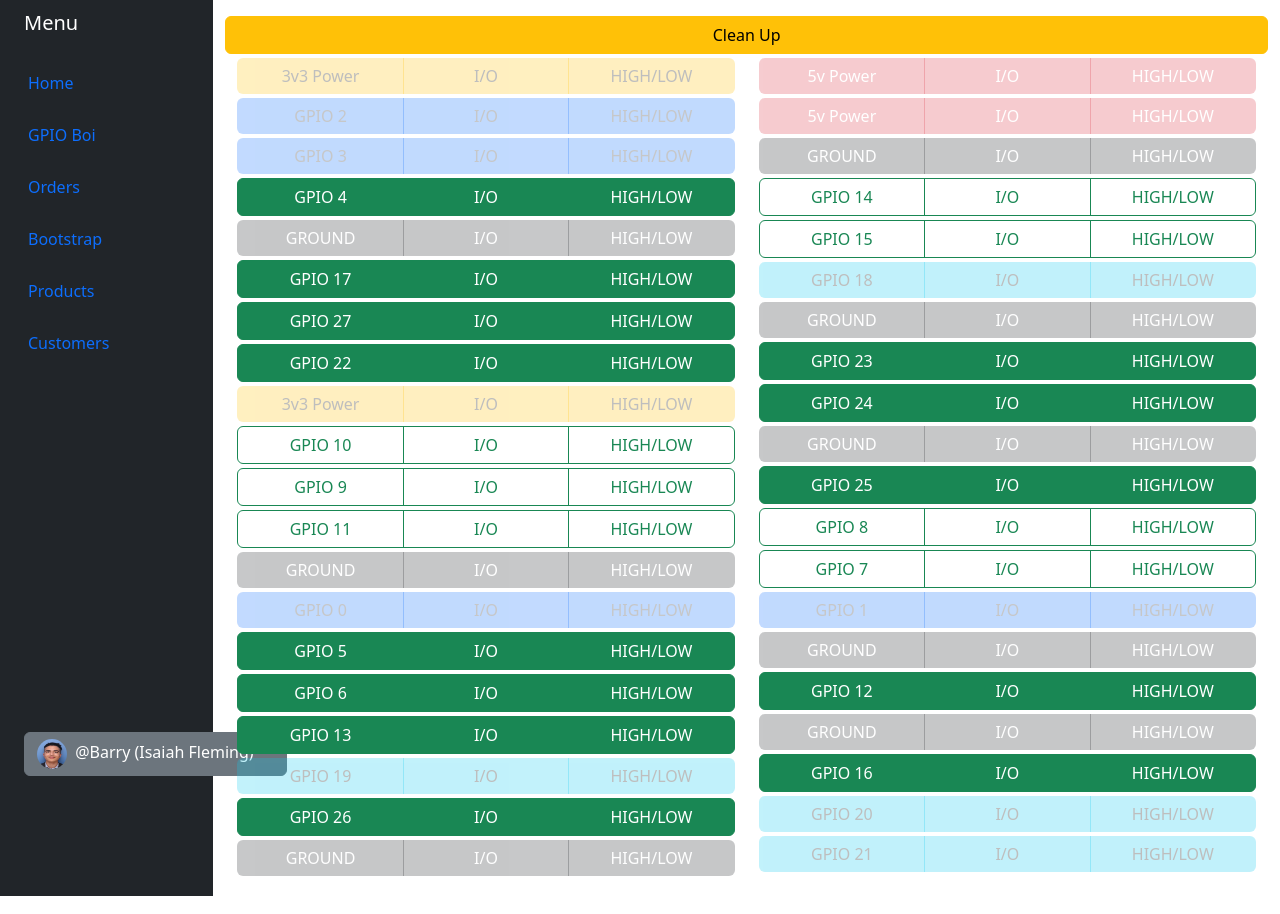
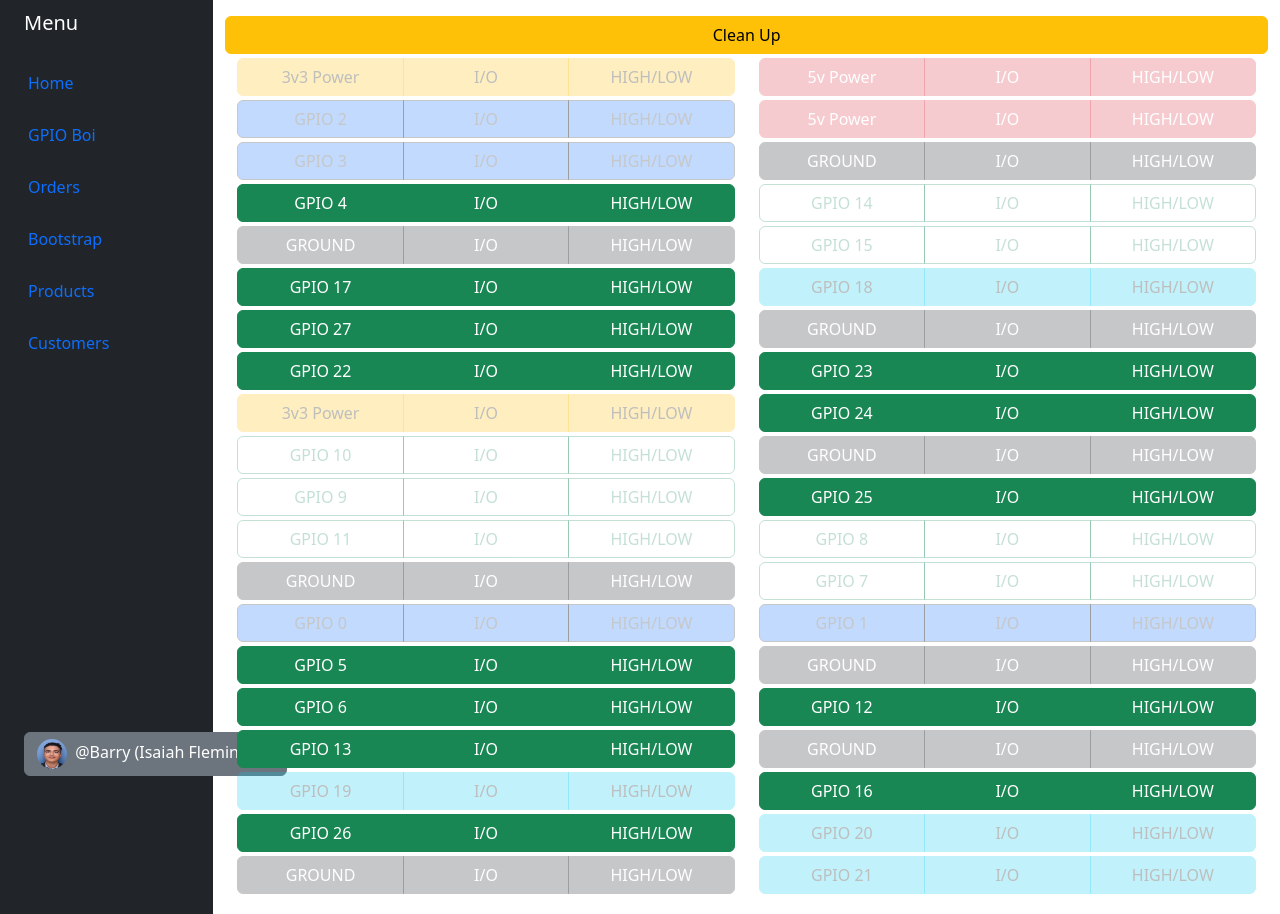
Before and after one commit to m00nberri/PiGPIO-misc, a Django app: page //GPIO-control in a window 1280 px wide. Run offline with Django 4.2, Linux system fonts and the light colour scheme.

Commit message:
Further disable nonusable GPIO, according to GPIOtools.py>useablePins

```diff
--- a/testing/templates/testing/GPIOcontrol.html
+++ b/testing/templates/testing/GPIOcontrol.html
@@ -13,23 +13,23 @@
             <div class="col">
 
                     <div class="my-1 btn-group d-flex" role="group">
-                      <a class="btn w-100 disabled border border-0 opacity-25 font-weight-light btn-warning" href="">3v3 Power</a>
-                      <a class="btn w-100 disabled border border-0 opacity-25 font-weight-light btn-warning" href="">I/O</a>
-                      <a class="btn w-100 disabled border border-0 opacity-25 font-weight-light btn-warning" href="">HIGH/LOW</a>
+                      <a class="btn w-100 disabled opacity-25 font-weight-light btn-warning" href="">3v3 Power</a>
+                      <a class="btn w-100 disabled opacity-25 font-weight-light btn-warning" href="">I/O</a>
+                      <a class="btn w-100 disabled opacity-25 font-weight-light btn-warning" href="">HIGH/LOW</a>
                     </div>
 
 
                     <div class="my-1 btn-group d-flex" role="group">
-                      <a class="btn w-100 disabled border border-0 opacity-25 font-weight-light bg-primary" href="">GPIO 2</a>
-                      <a class="btn w-100 disabled border border-0 opacity-25 font-weight-light bg-primary" href="">I/O</a>
-                      <a class="btn w-100 disabled border border-0 opacity-25 font-weight-light bg-primary" href="">HIGH/LOW</a>
+                      <a class="btn w-100 disabled opacity-25 font-weight-light bg-primary" href="">GPIO 2</a>
+                      <a class="btn w-100 disabled opacity-25 font-weight-light bg-primary" href="">I/O</a>
+                      <a class="btn w-100 disabled opacity-25 font-weight-light bg-primary" href="">HIGH/LOW</a>
                     </div>
 
 
                     <div class="my-1 btn-group d-flex" role="group">
-                      <a class="btn w-100 disabled border border-0 opacity-25 font-weight-light bg-primary" href="">GPIO 3</a>
-                      <a class="btn w-100 disabled border border-0 opacity-25 font-weight-light bg-primary" href="">I/O</a>
-                      <a class="btn w-100 disabled border border-0 opacity-25 font-weight-light bg-primary" href="">HIGH/LOW</a>
+                      <a class="btn w-100 disabled opacity-25 font-weight-light bg-primary" href="">GPIO 3</a>
+                      <a class="btn w-100 disabled opacity-25 font-weight-light bg-primary" href="">I/O</a>
+                      <a class="btn w-100 disabled opacity-25 font-weight-light bg-primary" href="">HIGH/LOW</a>
                     </div>
 
 
@@ -41,9 +41,9 @@
 
 
                     <div class="my-1 btn-group d-flex" role="group">
-                      <a class="btn w-100 disabled border border-0 opacity-25 font-weight-light btn-dark" href="">GROUND</a>
-                      <a class="btn w-100 disabled border border-0 opacity-25 font-weight-light btn-dark" href="">I/O</a>
-                      <a class="btn w-100 disabled border border-0 opacity-25 font-weight-light btn-dark" href="">HIGH/LOW</a>
+                      <a class="btn w-100 disabled opacity-25 font-weight-light btn-dark" href="">GROUND</a>
+                      <a class="btn w-100 disabled opacity-25 font-weight-light btn-dark" href="">I/O</a>
+                      <a class="btn w-100 disabled opacity-25 font-weight-light btn-dark" href="">HIGH/LOW</a>
                     </div>
 
 
@@ -69,44 +69,44 @@
 
 
                     <div class="my-1 btn-group d-flex" role="group">
-                      <a class="btn w-100 disabled border border-0 opacity-25 font-weight-light btn-warning" href="">3v3 Power</a>
-                      <a class="btn w-100 disabled border border-0 opacity-25 font-weight-light btn-warning" href="">I/O</a>
-                      <a class="btn w-100 disabled border border-0 opacity-25 font-weight-light btn-warning" href="">HIGH/LOW</a>
+                      <a class="btn w-100 disabled opacity-25 font-weight-light btn-warning" href="">3v3 Power</a>
+                      <a class="btn w-100 disabled opacity-25 font-weight-light btn-warning" href="">I/O</a>
+                      <a class="btn w-100 disabled opacity-25 font-weight-light btn-warning" href="">HIGH/LOW</a>
                     </div>
 
 
                     <div class="my-1 btn-group d-flex" role="group">
-                      <a class="btn w-100 btn-outline-success font-weight-bold" href="">GPIO 10</a>
-                      <a class="btn w-100 btn-outline-success font-weight-bold" href="">I/O</a>
-                      <a class="btn w-100 btn-outline-success font-weight-bold" href="">HIGH/LOW</a>
+                      <a class="btn w-100 btn-outline-success disabled opacity-25 font-weight-light" href="">GPIO 10</a>
+                      <a class="btn w-100 btn-outline-success disabled opacity-25 font-weight-light" href="">I/O</a>
+                      <a class="btn w-100 btn-outline-success disabled opacity-25 font-weight-light" href="">HIGH/LOW</a>
                     </div>
 
 
                     <div class="my-1 btn-group d-flex" role="group">
-                      <a class="btn w-100 btn-outline-success font-weight-bold" href="">GPIO 9</a>
-                      <a class="btn w-100 btn-outline-success font-weight-bold" href="">I/O</a>
-                      <a class="btn w-100 btn-outline-success font-weight-bold" href="">HIGH/LOW</a>
+                      <a class="btn w-100 btn-outline-success disabled opacity-25 font-weight-light" href="">GPIO 9</a>
+                      <a class="btn w-100 btn-outline-success disabled opacity-25 font-weight-light" href="">I/O</a>
+                      <a class="btn w-100 btn-outline-success disabled opacity-25 font-weight-light" href="">HIGH/LOW</a>
                     </div>
 
 
                     <div class="my-1 btn-group d-flex" role="group">
-                      <a class="btn w-100 btn-outline-success font-weight-bold" href="">GPIO 11</a>
-                      <a class="btn w-100 btn-outline-success font-weight-bold" href="">I/O</a>
-                      <a class="btn w-100 btn-outline-success font-weight-bold" href="">HIGH/LOW</a>
+                      <a class="btn w-100 btn-outline-success disabled opacity-25 font-weight-light" href="">GPIO 11</a>
+                      <a class="btn w-100 btn-outline-success disabled opacity-25 font-weight-light" href="">I/O</a>
+                      <a class="btn w-100 btn-outline-success disabled opacity-25 font-weight-light" href="">HIGH/LOW</a>
                     </div>
 
 
                     <div class="my-1 btn-group d-flex" role="group">
-                      <a class="btn w-100 disabled border border-0 opacity-25 font-weight-light btn-dark" href="">GROUND</a>
-                      <a class="btn w-100 disabled border border-0 opacity-25 font-weight-light btn-dark" href="">I/O</a>
-                      <a class="btn w-100 disabled border border-0 opacity-25 font-weight-light btn-dark" href="">HIGH/LOW</a>
+                      <a class="btn w-100 disabled opacity-25 font-weight-light btn-dark" href="">GROUND</a>
+                      <a class="btn w-100 disabled opacity-25 font-weight-light btn-dark" href="">I/O</a>
+                      <a class="btn w-100 disabled opacity-25 font-weight-light btn-dark" href="">HIGH/LOW</a>
                     </div>
 
 
                     <div class="my-1 btn-group d-flex" role="group">
-                      <a class="btn w-100 disabled border border-0 opacity-25 font-weight-light bg-primary" href="">GPIO 0</a>
-                      <a class="btn w-100 disabled border border-0 opacity-25 font-weight-light bg-primary" href="">I/O</a>
-                      <a class="btn w-100 disabled border border-0 opacity-25 font-weight-light bg-primary" href="">HIGH/LOW</a>
+                      <a class="btn w-100 disabled opacity-25 font-weight-light bg-primary" href="">GPIO 0</a>
+                      <a class="btn w-100 disabled opacity-25 font-weight-light bg-primary" href="">I/O</a>
+                      <a class="btn w-100 disabled opacity-25 font-weight-light bg-primary" href="">HIGH/LOW</a>
                     </div>
 
 
@@ -132,9 +132,9 @@
 
 
                     <div class="my-1 btn-group d-flex" role="group">
-                      <a class="btn w-100 btn-info disabled border border-0 opacity-25 font-weight-light" href="">GPIO 19</a>
-                      <a class="btn w-100 btn-info disabled border border-0 opacity-25 font-weight-light" href="">I/O</a>
-                      <a class="btn w-100 btn-info disabled border border-0 opacity-25 font-weight-light" href="">HIGH/LOW</a>
+                      <a class="btn w-100 btn-info disabled opacity-25 font-weight-light" href="">GPIO 19</a>
+                      <a class="btn w-100 btn-info disabled opacity-25 font-weight-light" href="">I/O</a>
+                      <a class="btn w-100 btn-info disabled opacity-25 font-weight-light" href="">HIGH/LOW</a>
                     </div>
 
 
@@ -146,60 +146,60 @@
 
 
                     <div class="my-1 btn-group d-flex" role="group">
-                      <a class="btn w-100 disabled border border-0 opacity-25 font-weight-light btn-dark" href="">GROUND</a>
-                      <a class="btn w-100 disabled border border-0 opacity-25 font-weight-light btn-dark" href="">I/O</a>
-                      <a class="btn w-100 disabled border border-0 opacity-25 font-weight-light btn-dark" href="">HIGH/LOW</a>
+                      <a class="btn w-100 disabled opacity-25 font-weight-light btn-dark" href="">GROUND</a>
+                      <a class="btn w-100 disabled opacity-25 font-weight-light btn-dark" href="">I/O</a>
+                      <a class="btn w-100 disabled opacity-25 font-weight-light btn-dark" href="">HIGH/LOW</a>
                     </div>
 
             </div>
             <div class="col">
 
                 <div class="my-1 btn-group d-flex" role="group">
-                    <a class="btn w-100 disabled border border-0 opacity-25 font-weight-light btn-danger" href="">5v Power</a>
-                    <a class="btn w-100 disabled border border-0 opacity-25 font-weight-light btn-danger" href="">I/O</a>
-                    <a class="btn w-100 disabled border border-0 opacity-25 font-weight-light btn-danger" href="">HIGH/LOW</a>
+                    <a class="btn w-100 disabled opacity-25 font-weight-light btn-danger" href="">5v Power</a>
+                    <a class="btn w-100 disabled opacity-25 font-weight-light btn-danger" href="">I/O</a>
+                    <a class="btn w-100 disabled opacity-25 font-weight-light btn-danger" href="">HIGH/LOW</a>
                   </div>
 
 
                   <div class="my-1 btn-group d-flex" role="group">
-                    <a class="btn w-100 disabled border border-0 opacity-25 font-weight-light btn-danger" href="">5v Power</a>
-                    <a class="btn w-100 disabled border border-0 opacity-25 font-weight-light btn-danger" href="">I/O</a>
-                    <a class="btn w-100 disabled border border-0 opacity-25 font-weight-light btn-danger" href="">HIGH/LOW</a>
+                    <a class="btn w-100 disabled opacity-25 font-weight-light btn-danger" href="">5v Power</a>
+                    <a class="btn w-100 disabled opacity-25 font-weight-light btn-danger" href="">I/O</a>
+                    <a class="btn w-100 disabled opacity-25 font-weight-light btn-danger" href="">HIGH/LOW</a>
                   </div>
 
 
                   <div class="my-1 btn-group d-flex" role="group">
-                    <a class="btn w-100 disabled border border-0 opacity-25 font-weight-light btn-dark" href="">GROUND</a>
-                    <a class="btn w-100 disabled border border-0 opacity-25 font-weight-light btn-dark" href="">I/O</a>
-                    <a class="btn w-100 disabled border border-0 opacity-25 font-weight-light btn-dark" href="">HIGH/LOW</a>
+                    <a class="btn w-100 disabled opacity-25 font-weight-light btn-dark" href="">GROUND</a>
+                    <a class="btn w-100 disabled opacity-25 font-weight-light btn-dark" href="">I/O</a>
+                    <a class="btn w-100 disabled opacity-25 font-weight-light btn-dark" href="">HIGH/LOW</a>
                   </div>
 
 
                   <div class="my-1 btn-group d-flex" role="group">
-                    <a class="btn w-100 btn-outline-success font-weight-bold" href="">GPIO 14</a>
-                    <a class="btn w-100 btn-outline-success font-weight-bold" href="">I/O</a>
-                    <a class="btn w-100 btn-outline-success font-weight-bold" href="">HIGH/LOW</a>
+                    <a class="btn w-100 btn-outline-success disabled opacity-25 font-weight-light" href="">GPIO 14</a>
+                    <a class="btn w-100 btn-outline-success disabled opacity-25 font-weight-light" href="">I/O</a>
+                    <a class="btn w-100 btn-outline-success disabled opacity-25 font-weight-light" href="">HIGH/LOW</a>
                   </div>
 
 
                   <div class="my-1 btn-group d-flex" role="group">
-                    <a class="btn w-100 btn-outline-success font-weight-bold" href="">GPIO 15</a>
-                    <a class="btn w-100 btn-outline-success font-weight-bold" href="">I/O</a>
-                    <a class="btn w-100 btn-outline-success font-weight-bold" href="">HIGH/LOW</a>
+                    <a class="btn w-100 btn-outline-success disabled opacity-25 font-weight-light" href="">GPIO 15</a>
+                    <a class="btn w-100 btn-outline-success disabled opacity-25 font-weight-light" href="">I/O</a>
+                    <a class="btn w-100 btn-outline-success disabled opacity-25 font-weight-light" href="">HIGH/LOW</a>
                   </div>
 
 
                   <div class="my-1 btn-group d-flex" role="group">
-                    <a class="btn w-100 btn-info disabled border border-0 opacity-25 font-weight-light" href="">GPIO 18</a>
-                    <a class="btn w-100 btn-info disabled border border-0 opacity-25 font-weight-light" href="">I/O</a>
-                    <a class="btn w-100 btn-info disabled border border-0 opacity-25 font-weight-light" href="">HIGH/LOW</a>
+                    <a class="btn w-100 btn-info disabled opacity-25 font-weight-light" href="">GPIO 18</a>
+                    <a class="btn w-100 btn-info disabled opacity-25 font-weight-light" href="">I/O</a>
+                    <a class="btn w-100 btn-info disabled opacity-25 font-weight-light" href="">HIGH/LOW</a>
                   </div>
 
 
                   <div class="my-1 btn-group d-flex" role="group">
-                    <a class="btn w-100 disabled border border-0 opacity-25 font-weight-light btn-dark" href="">GROUND</a>
-                    <a class="btn w-100 disabled border border-0 opacity-25 font-weight-light btn-dark" href="">I/O</a>
-                    <a class="btn w-100 disabled border border-0 opacity-25 font-weight-light btn-dark" href="">HIGH/LOW</a>
+                    <a class="btn w-100 disabled opacity-25 font-weight-light btn-dark" href="">GROUND</a>
+                    <a class="btn w-100 disabled opacity-25 font-weight-light btn-dark" href="">I/O</a>
+                    <a class="btn w-100 disabled opacity-25 font-weight-light btn-dark" href="">HIGH/LOW</a>
                   </div>
 
 
@@ -218,9 +218,9 @@
 
 
                   <div class="my-1 btn-group d-flex" role="group">
-                    <a class="btn w-100 disabled border border-0 opacity-25 font-weight-light btn-dark" href="">GROUND</a>
-                    <a class="btn w-100 disabled border border-0 opacity-25 font-weight-light btn-dark" href="">I/O</a>
-                    <a class="btn w-100 disabled border border-0 opacity-25 font-weight-light btn-dark" href="">HIGH/LOW</a>
+                    <a class="btn w-100 disabled opacity-25 font-weight-light btn-dark" href="">GROUND</a>
+                    <a class="btn w-100 disabled opacity-25 font-weight-light btn-dark" href="">I/O</a>
+                    <a class="btn w-100 disabled opacity-25 font-weight-light btn-dark" href="">HIGH/LOW</a>
                   </div>
 
 
@@ -232,30 +232,30 @@
 
 
                   <div class="my-1 btn-group d-flex" role="group">
-                    <a class="btn w-100 btn-outline-success font-weight-bold" href="">GPIO 8</a>
-                    <a class="btn w-100 btn-outline-success font-weight-bold" href="">I/O</a>
-                    <a class="btn w-100 btn-outline-success font-weight-bold" href="">HIGH/LOW</a>
+                    <a class="btn w-100 btn-outline-success disabled opacity-25 font-weight-light" href="">GPIO 8</a>
+                    <a class="btn w-100 btn-outline-success disabled opacity-25 font-weight-light" href="">I/O</a>
+                    <a class="btn w-100 btn-outline-success disabled opacity-25 font-weight-light" href="">HIGH/LOW</a>
                   </div>
 
 
                   <div class="my-1 btn-group d-flex" role="group">
-                    <a class="btn w-100 btn-outline-success font-weight-bold" href="">GPIO 7</a>
-                    <a class="btn w-100 btn-outline-success font-weight-bold" href="">I/O</a>
-                    <a class="btn w-100 btn-outline-success font-weight-bold" href="">HIGH/LOW</a>
+                    <a class="btn w-100 btn-outline-success disabled opacity-25 font-weight-light" href="">GPIO 7</a>
+                    <a class="btn w-100 btn-outline-success disabled opacity-25 font-weight-light" href="">I/O</a>
+                    <a class="btn w-100 btn-outline-success disabled opacity-25 font-weight-light" href="">HIGH/LOW</a>
                   </div>
 
 
                   <div class="my-1 btn-group d-flex" role="group">
-                    <a class="btn w-100 disabled border border-0 opacity-25 font-weight-light bg-primary" href="">GPIO 1</a>
-                    <a class="btn w-100 disabled border border-0 opacity-25 font-weight-light bg-primary" href="">I/O</a>
-                    <a class="btn w-100 disabled border border-0 opacity-25 font-weight-light bg-primary" href="">HIGH/LOW</a>
+                    <a class="btn w-100 disabled opacity-25 font-weight-light bg-primary" href="">GPIO 1</a>
+                    <a class="btn w-100 disabled opacity-25 font-weight-light bg-primary" href="">I/O</a>
+                    <a class="btn w-100 disabled opacity-25 font-weight-light bg-primary" href="">HIGH/LOW</a>
                   </div>
 
 
                   <div class="my-1 btn-group d-flex" role="group">
-                    <a class="btn w-100 disabled border border-0 opacity-25 font-weight-light btn-dark" href="">GROUND</a>
-                    <a class="btn w-100 disabled border border-0 opacity-25 font-weight-light btn-dark" href="">I/O</a>
-                    <a class="btn w-100 disabled border border-0 opacity-25 font-weight-light btn-dark" href="">HIGH/LOW</a>
+                    <a class="btn w-100 disabled opacity-25 font-weight-light btn-dark" href="">GROUND</a>
+                    <a class="btn w-100 disabled opacity-25 font-weight-light btn-dark" href="">I/O</a>
+                    <a class="btn w-100 disabled opacity-25 font-weight-light btn-dark" href="">HIGH/LOW</a>
                   </div>
 
 
@@ -267,9 +267,9 @@
 
 
                   <div class="my-1 btn-group d-flex" role="group">
-                    <a class="btn w-100 disabled border border-0 opacity-25 font-weight-light btn-dark" href="">GROUND</a>
-                    <a class="btn w-100 disabled border border-0 opacity-25 font-weight-light btn-dark" href="">I/O</a>
-                    <a class="btn w-100 disabled border border-0 opacity-25 font-weight-light btn-dark" href="">HIGH/LOW</a>
+                    <a class="btn w-100 disabled opacity-25 font-weight-light btn-dark" href="">GROUND</a>
+                    <a class="btn w-100 disabled opacity-25 font-weight-light btn-dark" href="">I/O</a>
+                    <a class="btn w-100 disabled opacity-25 font-weight-light btn-dark" href="">HIGH/LOW</a>
                   </div>
 
 
@@ -281,16 +281,16 @@
 
 
                   <div class="my-1 btn-group d-flex" role="group">
-                    <a class="btn w-100 disabled border border-0 opacity-25 font-weight-light btn-info" href="">GPIO 20</a>
-                    <a class="btn w-100 disabled border border-0 opacity-25 font-weight-light btn-info disabled border border-0 opacity-25 font-weight-light" href="">I/O</a>
-                    <a class="btn w-100 disabled border border-0 opacity-25 font-weight-light btn-info disabled border border-0 opacity-25 font-weight-light" href="">HIGH/LOW</a>
+                    <a class="btn w-100 disabled opacity-25 font-weight-light btn-info" href="">GPIO 20</a>
+                    <a class="btn w-100 disabled opacity-25 font-weight-light btn-info" href="">I/O</a>
+                    <a class="btn w-100 disabled opacity-25 font-weight-light btn-info" href="">HIGH/LOW</a>
                   </div>
 
 
                   <div class="my-1 btn-group d-flex" role="group">
-                    <a class="btn w-100 disabled border border-0 opacity-25 font-weight-light btn-info" href="">GPIO 21</a>
-                    <a class="btn w-100 disabled border border-0 opacity-25 font-weight-light btn-info" href="">I/O</a>
-                    <a class="btn w-100 disabled border border-0 opacity-25 font-weight-light btn-info" href="">HIGH/LOW</a>
+                    <a class="btn w-100 disabled opacity-25 font-weight-light btn-info" href="">GPIO 21</a>
+                    <a class="btn w-100 disabled opacity-25 font-weight-light btn-info" href="">I/O</a>
+                    <a class="btn w-100 disabled opacity-25 font-weight-light btn-info" href="">HIGH/LOW</a>
                   </div>
 
             </div>
```
